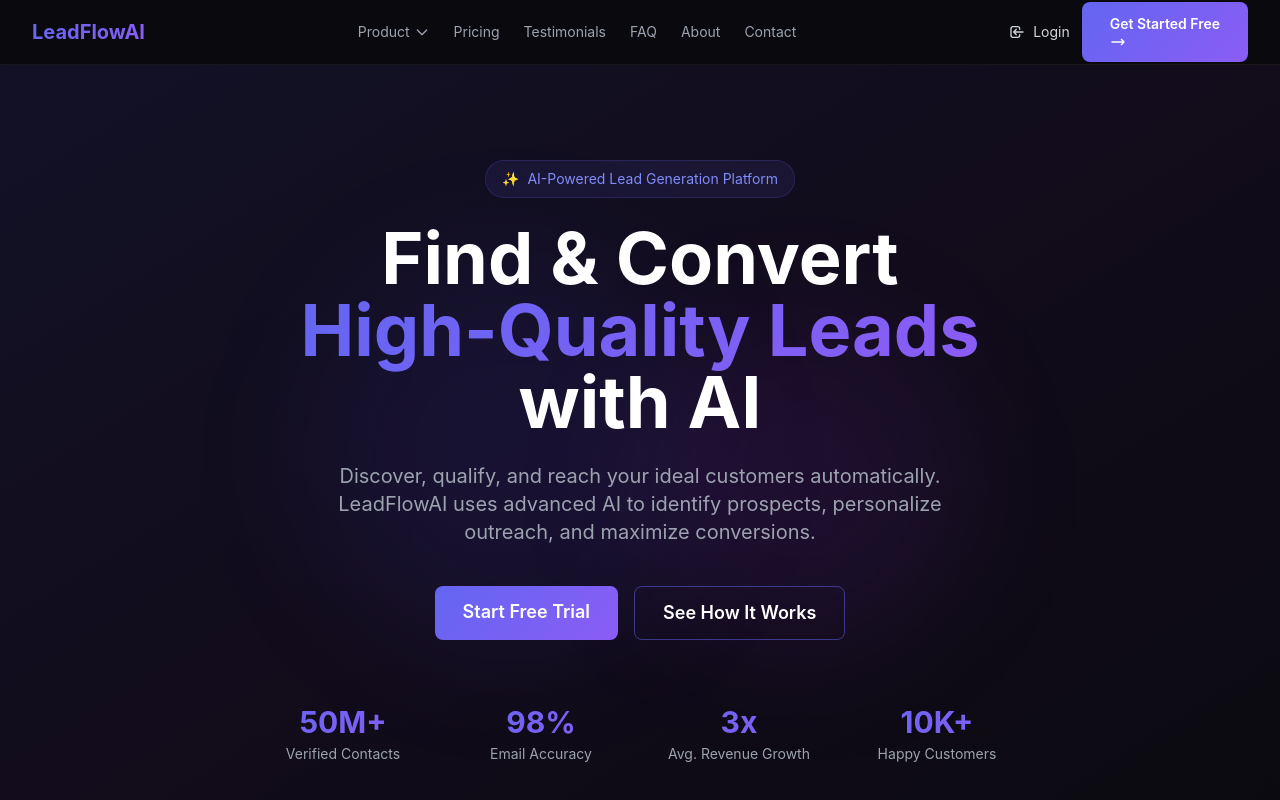
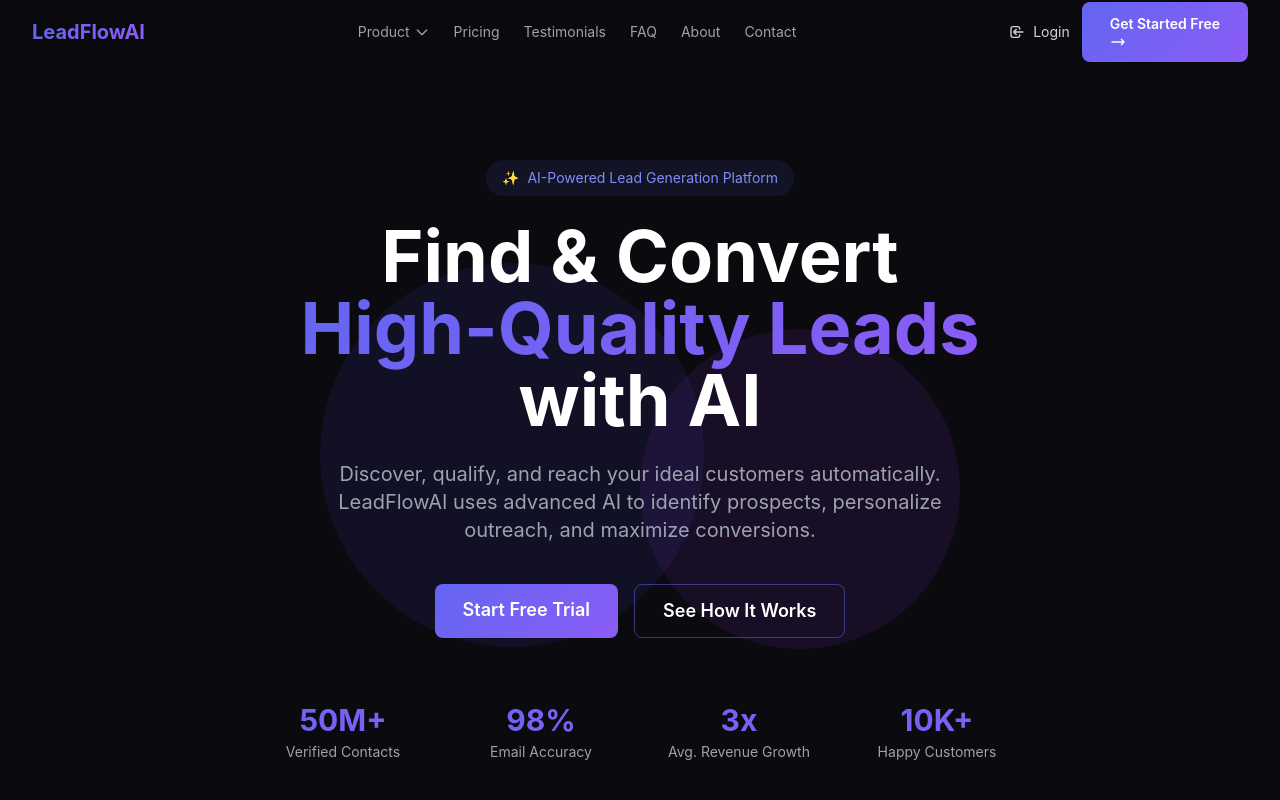
Before and after one commit to Rintu-chowdory/leadflowai, a React (Vite) app: page /#/ in a window 1280 px wide. Shown: the top 800 px of the page. Built offline with nearby package versions, Linux system fonts and the light colour scheme.

Commit message:
fix: remove preflight to eliminate -webkit-text-size-adjust Firefox console error

```diff
--- a/src/index.css
+++ b/src/index.css
@@ -1,6 +1,22 @@
-@tailwind base;
 @tailwind components;
 @tailwind utilities;
+
+/* Manual reset replacing Tailwind preflight (avoids -webkit-text-size-adjust Firefox warning) */
+*, *::before, *::after { box-sizing: border-box; }
+html {
+  text-size-adjust: 100%;
+  line-height: 1.5;
+  tab-size: 4;
+}
+body { margin: 0; line-height: inherit; }
+h1, h2, h3, h4, h5, h6 { font-size: inherit; font-weight: inherit; margin: 0; }
+p, ul, ol, dl { margin: 0; padding: 0; }
+ul, ol { list-style: none; }
+a { color: inherit; text-decoration: inherit; }
+button, input, select, textarea { font-family: inherit; font-size: 100%; font-weight: inherit; line-height: inherit; color: inherit; margin: 0; padding: 0; }
+button { cursor: pointer; background: transparent; border: none; }
+img, svg, video { display: block; max-width: 100%; }
+table { border-collapse: collapse; border-spacing: 0; }
 
 body {
   background-color: #0a0a0f;
--- a/tailwind.config.js
+++ b/tailwind.config.js
@@ -1,5 +1,8 @@
 export default {
   content: ["./index.html", "./src/**/*.{js,jsx}"],
+  corePlugins: {
+    preflight: false,
+  },
   theme: {
     extend: {
       colors: {
```
